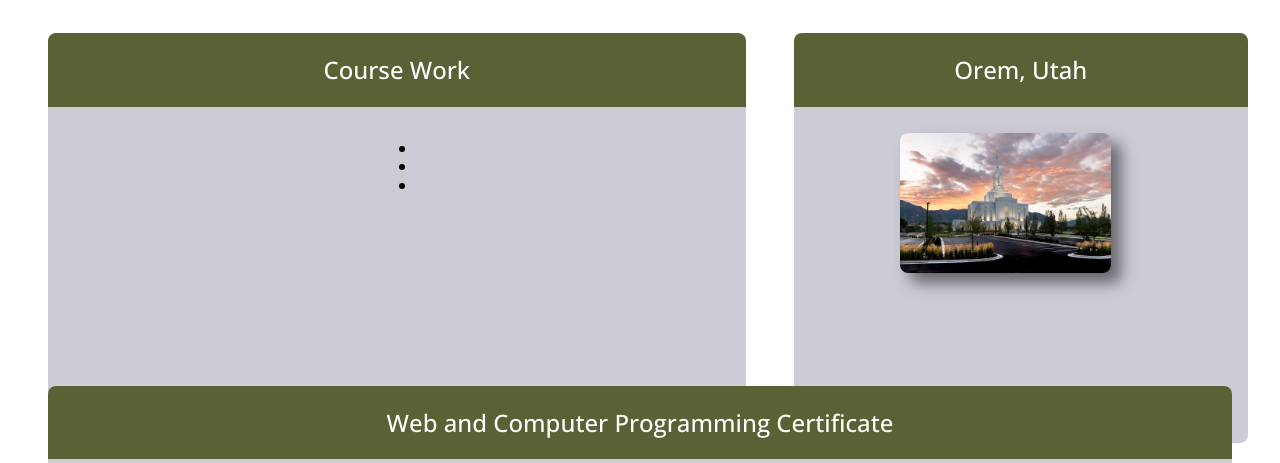
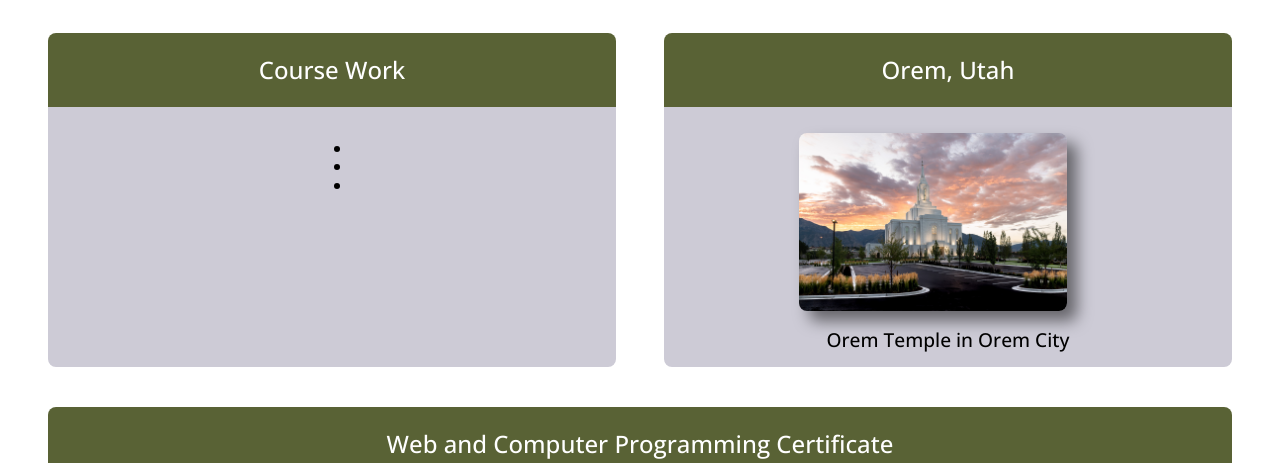
Before and after one commit to Hollypie/wdd231, a plain HTML site: page index.html in a window 1280 px wide. Shown: the part 337-800 px from the top of the page. Drawn offline with nearby package versions, Linux system fonts and the light colour scheme.

Commit message:
finally got most things solved, looking pretty good

```diff
--- a/styles/large.css
+++ b/styles/large.css
@@ -8,35 +8,31 @@
 
 .content {
     display: grid;
-    grid-template-columns: 1fr;
-    grid-template-rows: auto auto;
-    gap: 1rem; /* addes space between rows */
+    grid-template-columns: 1fr; /* One column layout for stacking content1 and content2 vertically */
+    gap: 1rem;
 }
 
 .content1 {
-    display: grid;
-    grid-column: 1 / 2;
-    grid-row: 1 / 2;
-    grid-template-columns: 60% 40%;
-    gap: 1rem; /* Optional: Adds space between the columns */
+    display: flex; /* Use Flexbox to arrange course and city side by side */
+    gap: 1rem; /* Add space between the course and city sections */
+    overflow: hidden; /* Ensure content doesn't overflow */
+}
+
+.course {
+    flex: 1; /* Allow course to take up equal space */
+}
+
+.city {
+    flex: 1; /* Allow city to take up equal space */
 }
 
 .content2 {
-    grid-row: 2 / 3;
-    grid-column: 1 / 2;
+    grid-column: 1; /* Content2 takes the entire row */
 }
 
-.course {
-    grid-column: 1 / 2;
-}
-
-.city {
-    grid-column: 2 / 3;
-}
+@media (min-width: 768px) {
 
 
-
-@media (min-width: 768px) {
     #course-list {
         display: grid;
         grid-template-columns: repeat(3, 1fr); /* Three equal columns */
--- a/styles/small.css
+++ b/styles/small.css
@@ -17,6 +17,13 @@
     --main-font: 'Open Sans';
 
 }
+
+html, body {
+    height: 100%;
+    margin: 0; /* Remove default margins */
+}
+
+
 
 .title {
     display: grid;
@@ -180,6 +187,7 @@ h1 {
     padding: 0 0 0 1.5rem;
 }
 
+
 .card-top {
     background-color: var(--primary-color);
     color: var(--light-font-color);
@@ -197,14 +205,11 @@ h1 {
     margin: 0;
     padding: 1rem;
     border-radius: 0 0 .5rem .5rem;
-    height: 100%; /* Ensure the card fills available height */
-    flex-grow: 1; /* Allow sections to grow and match height */
+    height: 70%; /* Ensure the card fills available height */
 }
 
 /* Centered text under the image */
 .city-text {
-    text-align: center; /* Centers the text */
-    margin-top: 1rem; /* Adds space between the image and text */
     font-size: 1.2rem; /* Adjust text size */
     color: var(--dark-font-color); /* Adjust text color if needed */
 }
```
